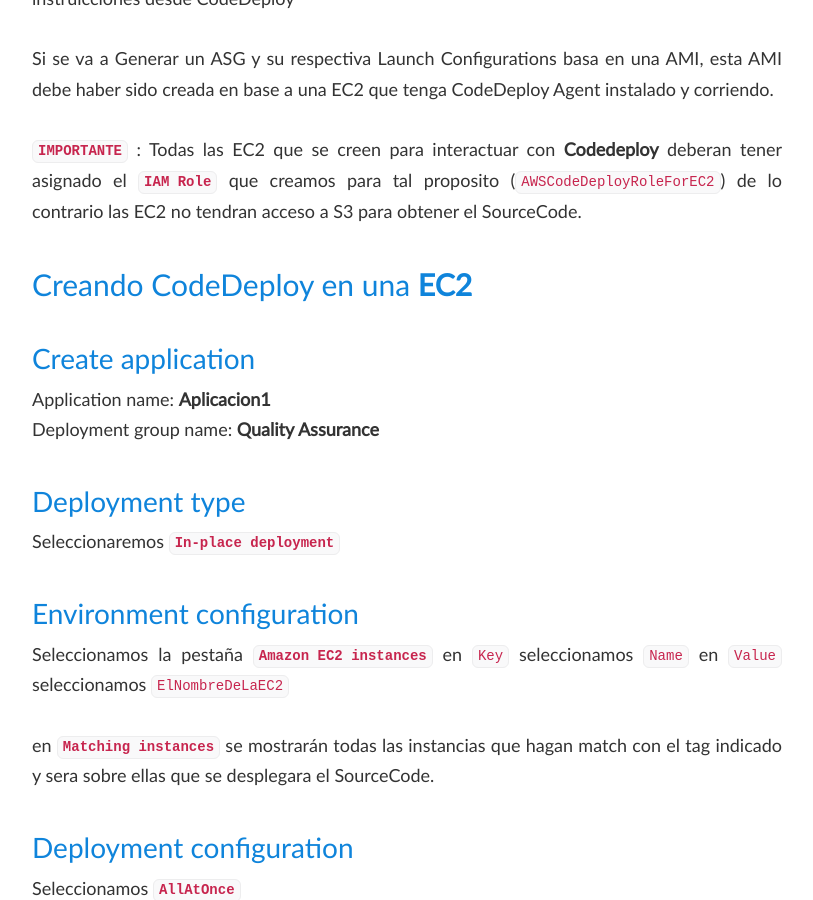
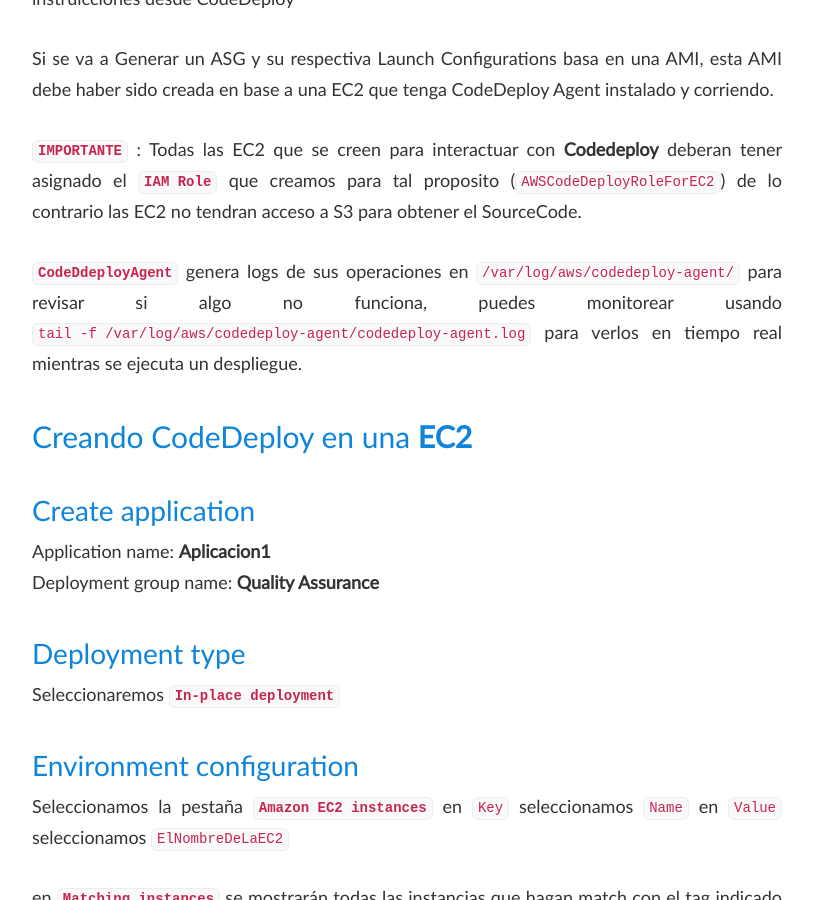
Before and after one commit to cristofer-dev/cristofer.io, a Jekyll site: the page built from _posts/2017-08-10-aws-codeDeploy.md, in a window 1280 px wide and 900 px high, scrolled down 3360 px. Shown: the whole window, without its empty margins (233-1046 px from the left). Built offline with Jekyll 4.4.1, drawn with Linux system fonts in a browser that asks for light colours; comment, search, counter and statistics services are not loaded.

Commit message:
UPDATE POST CodeDeploy
 Changes to be committed:
	modified:   _posts/2017-08-10-aws-codeDeploy.md

```diff
--- a/_posts/2017-08-10-aws-codeDeploy.md
+++ b/_posts/2017-08-10-aws-codeDeploy.md
@@ -130,6 +130,7 @@
 
 **`IMPORTANTE`** : Todas las EC2 que se creen para interactuar con **Codedeploy** deberan tener asignado el **`IAM Role`** que creamos para tal proposito (`AWSCodeDeployRoleForEC2`) de lo contrario las EC2 no tendran acceso a S3 para obtener el SourceCode.
 
+**`CodeDdeployAgent`** genera logs de sus operaciones en `/var/log/aws/codedeploy-agent/`  para revisar si algo no funciona, puedes monitorear usando `tail -f /var/log/aws/codedeploy-agent/codedeploy-agent.log` para verlos en tiempo real mientras se ejecuta un despliegue.
 
 
 Creando CodeDeploy en una **EC2**
```
